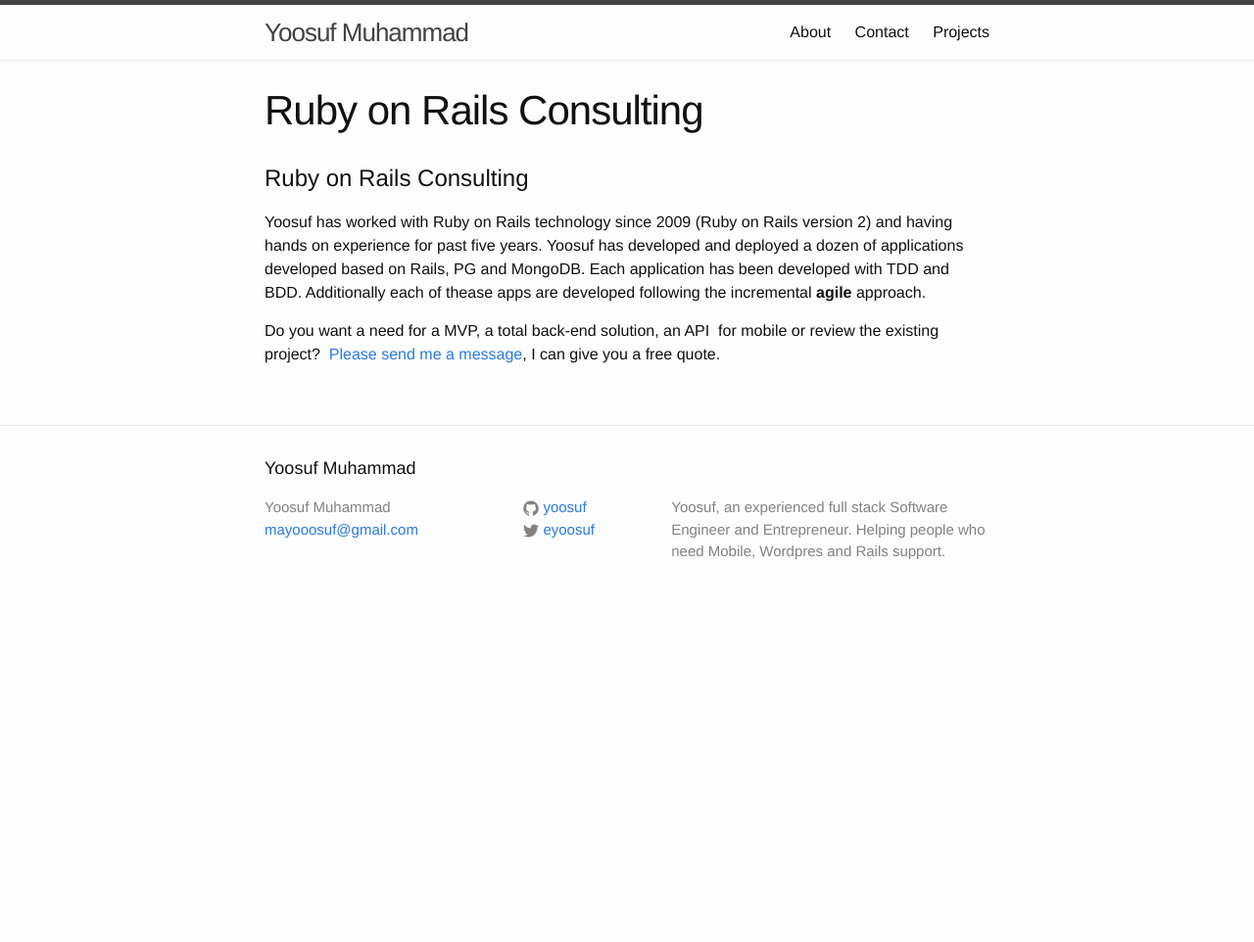
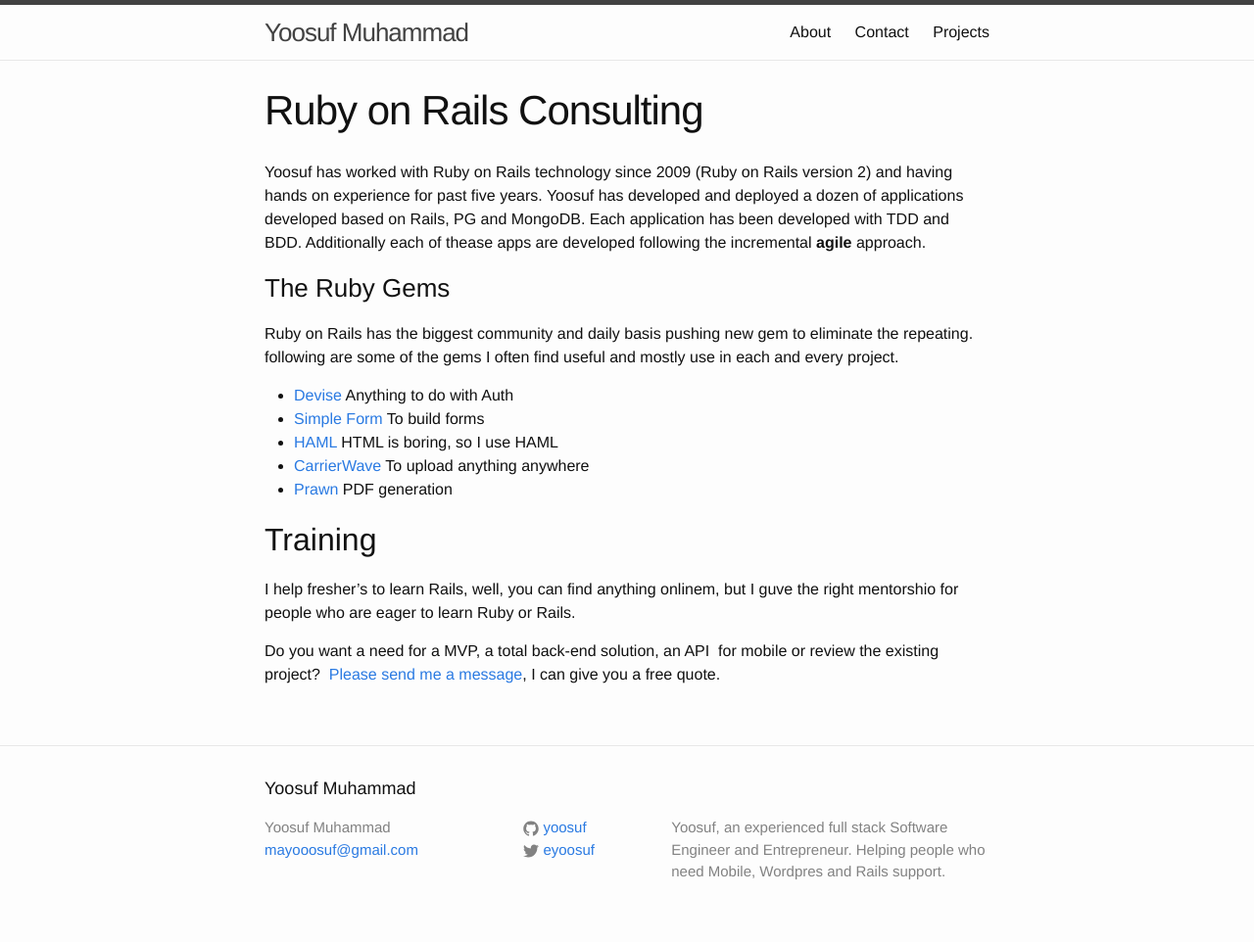
Before and after one commit to yoosuf/yoosuf.github.io, a Jekyll site: the page built from ruby-on-rails.md, in a window 1280 px wide. Shown: the whole page at 98% size. Built offline with Jekyll 4.4.1, drawn with Linux system fonts in a browser that asks for light colours; before the commit the page ends 900 px from its top, so only the background shows below that.

Commit message:
ROR page updated

```diff
--- a/ruby-on-rails.md
+++ b/ruby-on-rails.md
@@ -2,14 +2,26 @@
 ID: 1651
 meta_title: Ruby on Rails Consulting
 author: Yoosuf
-post_date: 2014-03-20 07:57:00
-post_excerpt: ""
+date: 2014-03-20 07:57:00
+excerpt: ""
 layout: page
 permalink: /ruby-on-rails/
 published: true
 ---
-#  Ruby on Rails Consulting
-
 Yoosuf has worked with Ruby on Rails technology since 2009 (Ruby on Rails version 2) and having hands on experience for past five years. Yoosuf has developed and deployed a dozen of applications developed based on Rails, PG and MongoDB. Each application has been developed with TDD and BDD. Additionally each of thease apps are developed following the incremental **agile** approach.
 
-Do you want a need for a MVP, a total back-end solution, an API  for mobile or review the existing project?  [Please send me a message](/contact/?utm_source=yoosuf.me&utm_medium=ror&utm_campaign=consultancy), I can give you a free quote.
+### The Ruby Gems
+
+Ruby on Rails has the biggest community and daily basis pushing new gem to eliminate the repeating. following are some of the gems I often find useful and mostly use in each and every project.
+
+* [Devise](https://github.com/plataformatec/devise) Anything to do with Auth
+* [Simple Form](https://github.com/plataformatec/simple_form) To build forms
+* [HAML](https://github.com/indirect/haml-rails) HTML is boring, so I use HAML
+* [CarrierWave](https://github.com/carrierwaveuploader/carrierwave) To upload anything anywhere
+* [Prawn](https://github.com/prawnpdf/prawn) PDF generation
+
+## Training
+
+I help fresher's to learn Rails, well, you can find anything onlinem, but I guve the right mentorshio for people who are eager to learn Ruby or Rails.
+
+ Do you want a need for a MVP, a total back-end solution, an API  for mobile or review the existing project?  [Please send me a message](/contact/?utm_source=yoosuf.me&utm_medium=ror&utm_campaign=consultancy), I can give you a free quote.
```
